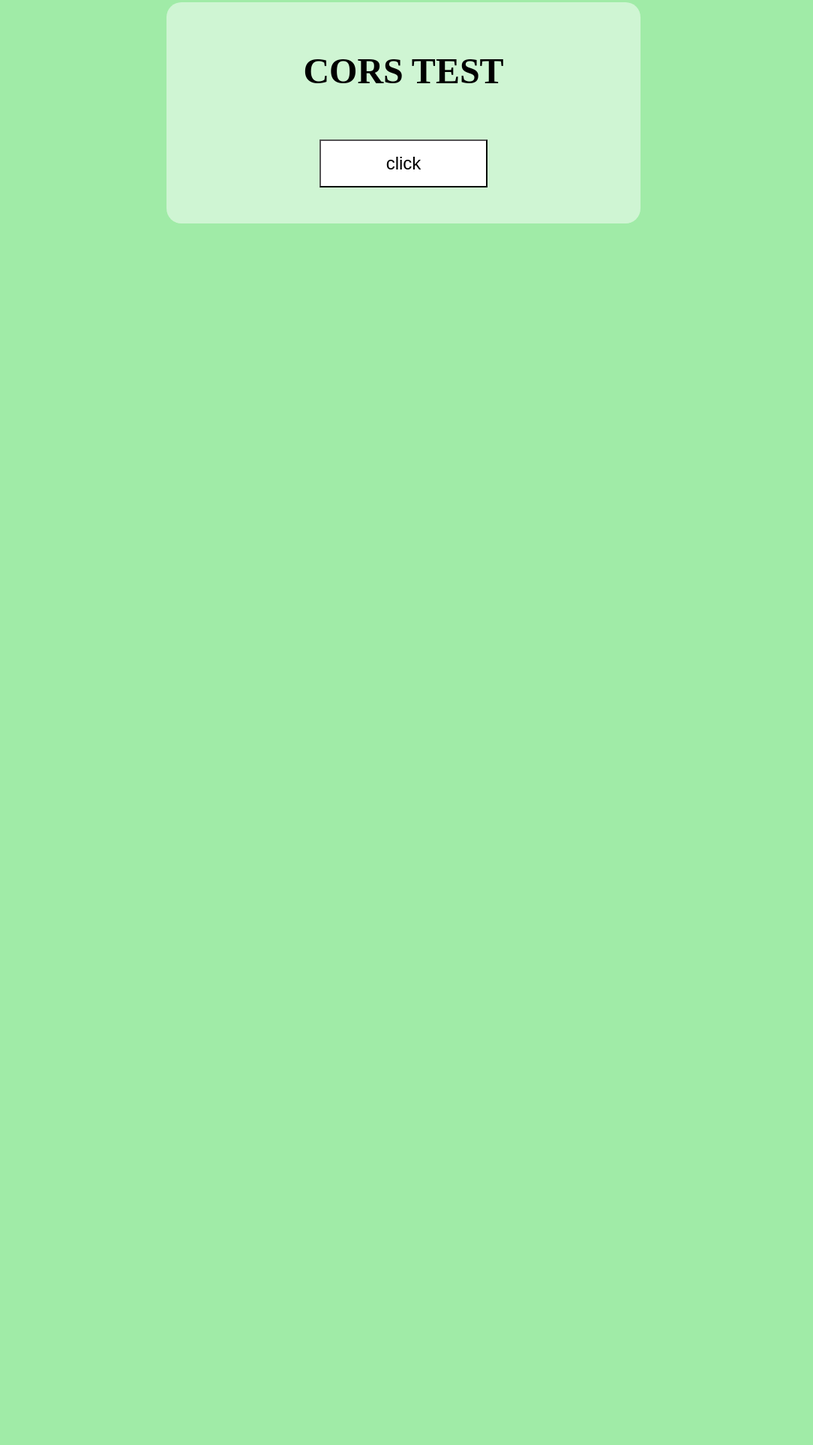
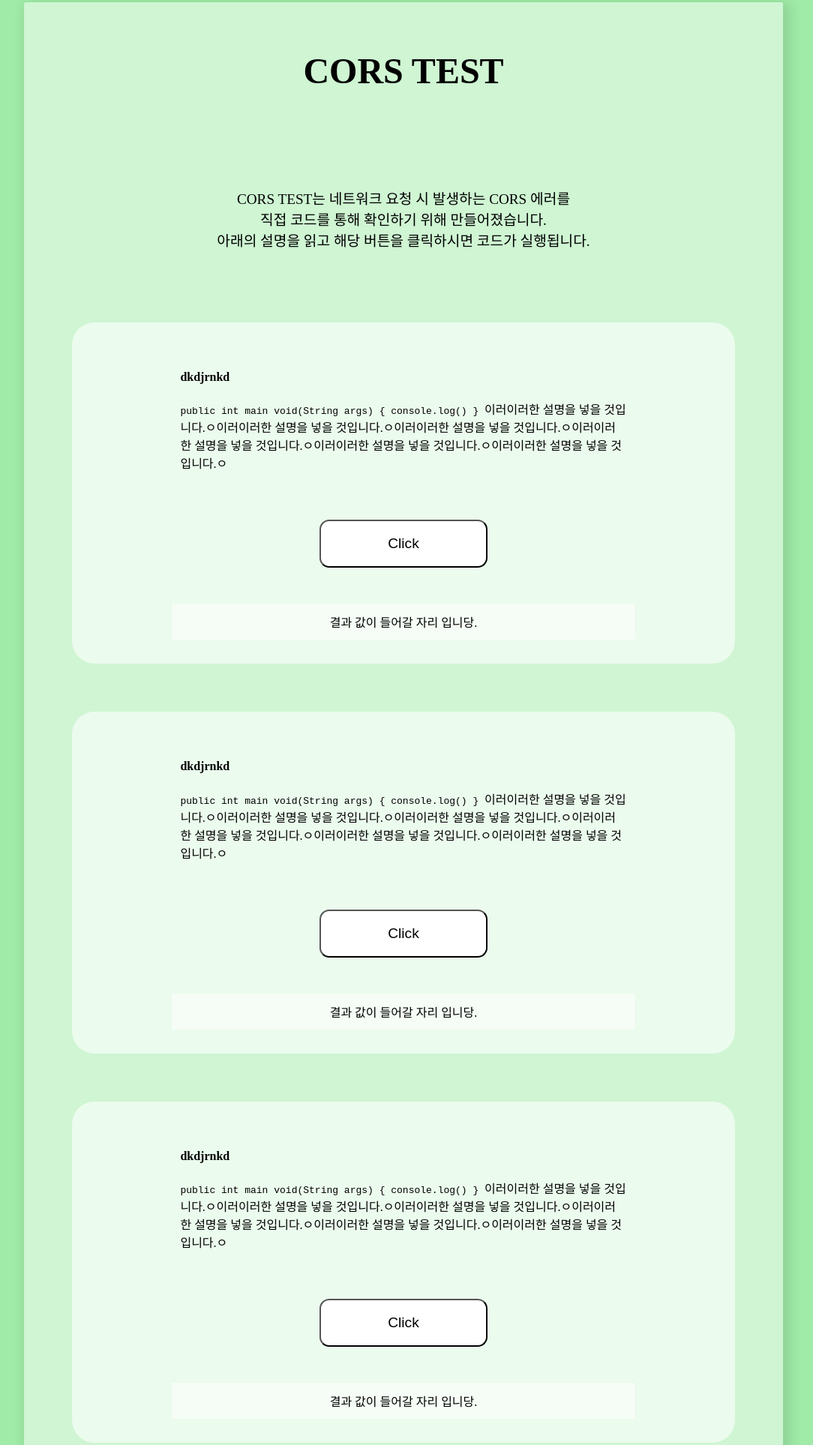
Before and after one commit to pozafly/CORS-TEST, a website built with webpack: page index.html in a window 1280 px wide. Shown: the part 45-1972 px from the top of the page at 75% size, without its empty margins (102-1186 px from the left). Before the commit the page ends 800 px from the top, so only its background shows below. Built offline with nearby package versions, Linux system fonts and the light colour scheme.

Commit message:
css 완성

```diff
--- a/ExpressServer/app.js
+++ b/ExpressServer/app.js
@@ -4,8 +4,8 @@ const port = 3000;
 const router = require('./router/main')(app);
 
 app.all('/*', (req, res, next) => {
-  // res.header('Access-Control-Allow-Origin', '*');
-  // res.header('Access-Control-Allow-Headers', 'X-Requested-With');
+  res.header('Access-Control-Allow-Origin', '*');
+  res.header('Access-Control-Allow-Headers', 'X-Requested-With');
   next();
 });
 
--- a/index.html
+++ b/index.html
@@ -6,16 +6,133 @@
   <link href="style.css" rel="stylesheet"/>
 </head>
 <body>
-  <div class="container">
-    <div class="title">
+  <main class="container">
+    <h1 class="title">
       CORS TEST
+    </h1>
+
+    <h2 class="intro">
+      CORS TEST는 네트워크 요청 시 발생하는 CORS 에러를<br/> 직접 코드를 통해 확인하기 위해 만들어졌습니다. <br/>
+      아래의 설명을 읽고 해당 버튼을 클릭하시면 코드가 실행됩니다.
+    </h2>
+
+
+    <div class="content-container">
+      <div class="description">
+        <h4>dkdjrnkd</h4>
+        <code>
+          public int main void(String args) {
+            console.log()
+          }
+        </code>
+
+        <span>이러이러한 설명을 넣을 것입니다.ㅇ이러이러한 설명을 넣을 것입니다.ㅇ이러이러한 설명을 넣을 것입니다.ㅇ이러이러한 설명을 넣을 것입니다.ㅇ이러이러한 설명을 넣을 것입니다.ㅇ이러이러한 설명을 넣을 것입니다.ㅇ</span>
+      </div>
+
+      <div class="content">
+        <button class="btn">Click</button>
+        <div class="result">결과 값이 들어갈 자리 입니당.</div>
+      </div>
     </div>
 
-    <div class="content">
-      <button class="btn">click</button>
-      <div class="result"></div>
+    <div class="content-container">
+      <div class="description">
+        <h4>dkdjrnkd</h4>
+        <code>
+          public int main void(String args) {
+            console.log()
+          }
+        </code>
+
+        <span>이러이러한 설명을 넣을 것입니다.ㅇ이러이러한 설명을 넣을 것입니다.ㅇ이러이러한 설명을 넣을 것입니다.ㅇ이러이러한 설명을 넣을 것입니다.ㅇ이러이러한 설명을 넣을 것입니다.ㅇ이러이러한 설명을 넣을 것입니다.ㅇ</span>
+      </div>
+
+      <div class="content">
+        <button class="btn">Click</button>
+        <div class="result">결과 값이 들어갈 자리 입니당.</div>
+      </div>
     </div>
 
-  </div>
+    <div class="content-container">
+      <div class="description">
+        <h4>dkdjrnkd</h4>
+        <code>
+          public int main void(String args) {
+            console.log()
+          }
+        </code>
+
+        <span>이러이러한 설명을 넣을 것입니다.ㅇ이러이러한 설명을 넣을 것입니다.ㅇ이러이러한 설명을 넣을 것입니다.ㅇ이러이러한 설명을 넣을 것입니다.ㅇ이러이러한 설명을 넣을 것입니다.ㅇ이러이러한 설명을 넣을 것입니다.ㅇ</span>
+      </div>
+
+      <div class="content">
+        <button class="btn">Click</button>
+        <div class="result">결과 값이 들어갈 자리 입니당.</div>
+      </div>
+    </div>
+
+    <div class="content-container">
+      <div class="description">
+        <h4>dkdjrnkd</h4>
+        <code>
+          public int main void(String args) {
+            console.log()
+          }
+        </code>
+
+        <span>이러이러한 설명을 넣을 것입니다.ㅇ이러이러한 설명을 넣을 것입니다.ㅇ이러이러한 설명을 넣을 것입니다.ㅇ이러이러한 설명을 넣을 것입니다.ㅇ이러이러한 설명을 넣을 것입니다.ㅇ이러이러한 설명을 넣을 것입니다.ㅇ</span>
+      </div>
+
+      <div class="content">
+        <button class="btn">Click</button>
+        <div class="result">결과 값이 들어갈 자리 입니당.</div>
+      </div>
+    </div>
+
+    <div class="content-container">
+      <div class="description">
+        <h4>dkdjrnkd</h4>
+        <code>
+          public int main void(String args) {
+            console.log()
+          }
+        </code>
+
+        <span>이러이러한 설명을 넣을 것입니다.ㅇ이러이러한 설명을 넣을 것입니다.ㅇ이러이러한 설명을 넣을 것입니다.ㅇ이러이러한 설명을 넣을 것입니다.ㅇ이러이러한 설명을 넣을 것입니다.ㅇ이러이러한 설명을 넣을 것입니다.ㅇ</span>
+      </div>
+
+      <div class="content">
+        <button class="btn">Click</button>
+        <div class="result">결과 값이 들어갈 자리 입니당.</div>
+      </div>
+    </div>
+
+    <div class="content-container">
+      <div class="description">
+        <h4>dkdjrnkd</h4>
+        <code>
+          public int main void(String args) {
+            console.log()
+          }
+        </code>
+
+        <span>이러이러한 설명을 넣을 것입니다.ㅇ이러이러한 설명을 넣을 것입니다.ㅇ이러이러한 설명을 넣을 것입니다.ㅇ이러이러한 설명을 넣을 것입니다.ㅇ이러이러한 설명을 넣을 것입니다.ㅇ이러이러한 설명을 넣을 것입니다.ㅇ</span>
+      </div>
+
+      <div class="content">
+        <button class="btn">Click</button>
+        <div class="result">결과 값이 들어갈 자리 입니당.</div>
+      </div>
+    </div>
+
+
+
+
+
+
+  </main>
+  <footer>
+    Made by pozafly
+  </footer>
 </body>
 </html>
--- a/index.js
+++ b/index.js
@@ -6,7 +6,7 @@ const result = document.querySelector('.result');
 const btn = document.querySelector('.btn');
 
 btn.addEventListener('click', () => {
-  axios.get('http://localhost:3000/').then((data) => {
+  axios.get('http://localhost:3000/api/name').then((data) => {
     console.log(data);
     result.innerHTML = data.data.map(item => item.name);
   }).catch(error => {
--- a/style.css
+++ b/style.css
@@ -8,9 +8,19 @@ html {
   display: flex;
   flex-direction: column;
   margin: 3rem auto;
-  width: 50%;
-  border-radius: 20px;
+  width: 80%;
+  border-radius: 3px;
+  box-shadow: 5px 5px 15px 5px rgba(0,0,0,0.1);
 }
+
+.intro {
+  text-align: center;
+  margin: 4rem 9rem;
+  font-size: 1.2rem;
+  font-weight: 400;
+}
+
+
 
 .title {
   display: flex;
@@ -19,6 +29,18 @@ html {
   margin: 4rem 0;
   font-size: 3rem;
   font-weight: 650;
+}
+
+.content-container {
+  z-index: 10;
+  /* backdrop-filter: blur(4px); */
+  background-color: rgba(255, 255, 255, 0.6);
+  margin: 2rem 4rem;
+  border-radius: 30px;
+}
+
+.description {
+  margin: 4rem 9rem;
 }
 
 .content {
@@ -30,10 +52,23 @@ html {
   background-color: #fff;
   width: 14rem;
   height: 4rem;
-  font-size: 1.5rem;
-  margin-bottom: 1rem;
+  font-size: 1.2rem;
+  margin-bottom: 3rem;
+  border-radius: 13px;
 }
 
 .result {
+  background-color: rgba( 255, 255, 255, 0.5 );
+  width: 70%;
+  height: 3rem;
+  display: flex;
+  justify-content: center;
+  align-items: center;
+  margin: 0 auto;
+}
 
+footer {
+  font-size: 1.3rem;
+  text-align: center;
+  margin: 4rem;
 }
```
Also changed, not shown: 설계.txt (added, +21 -0 lines).
